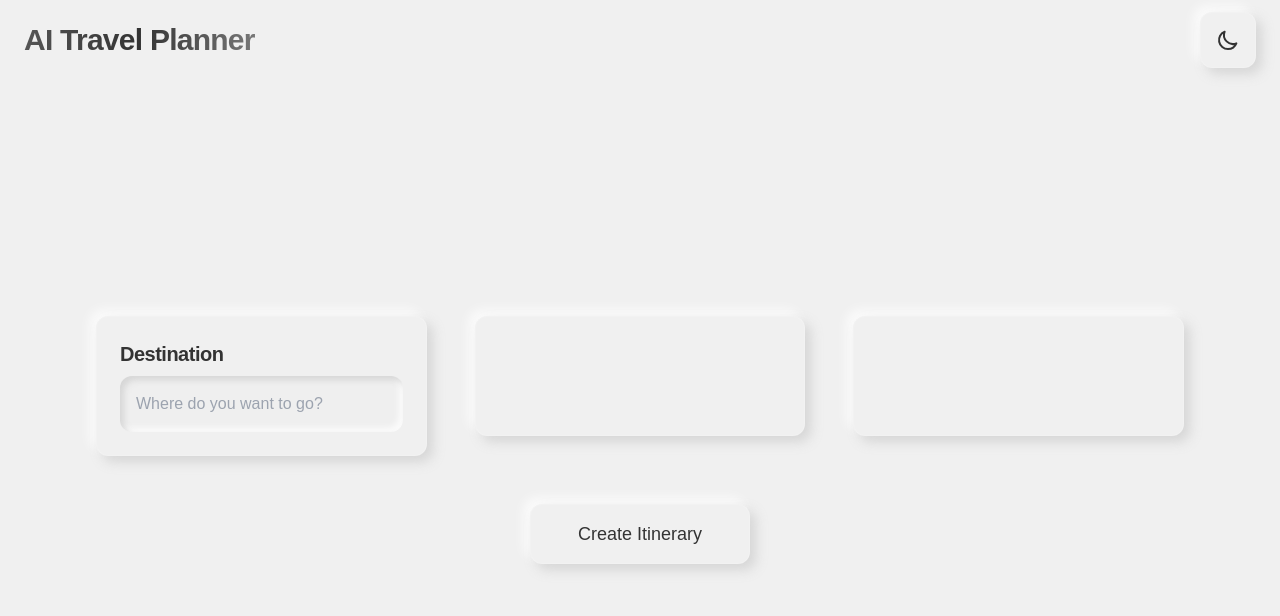
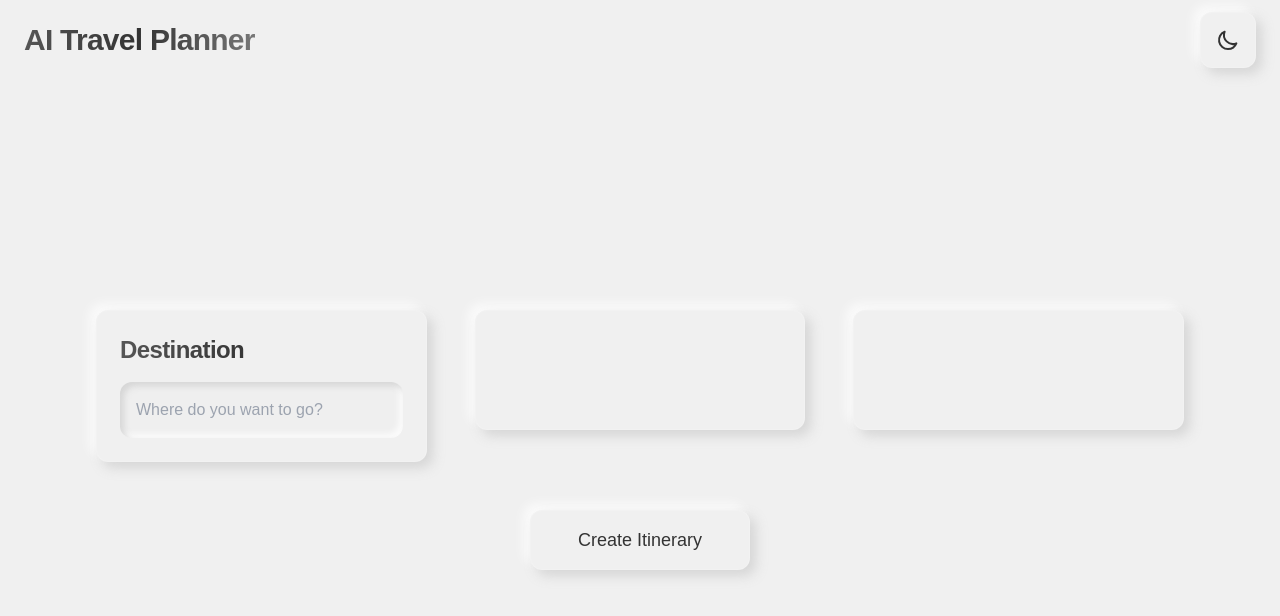
Before and after one commit to sagar-datta/travel-itinerary-ai, a Next.js app: page / in a window 1280 px wide. Both pictures are taken after a click on the button "Begin Your Journey". Shown: the top 616 px of the page. Built offline with nearby package versions, Linux system fonts and the light colour scheme.

Commit message:
Refactor Input component; enhance label styling and spacing for improved visual hierarchy

```diff
--- a/src/app/components/common/Input.tsx
+++ b/src/app/components/common/Input.tsx
@@ -19,9 +19,12 @@ export function Input({
   className = '',
 }: InputProps) {
   return (
-    <div className="flex flex-col gap-2">
-      <label className="text-xl font-bold tracking-tight
-        dark:text-dark-text-primary text-light-text-primary">
+    <div className="flex flex-col gap-4">
+      <label className="text-2xl font-black tracking-tight
+        bg-gradient-to-r
+        dark:from-dark-accent-primary dark:via-dark-text-primary dark:to-dark-accent-secondary
+        from-light-accent-primary via-light-text-primary to-light-accent-secondary
+        bg-clip-text text-transparent">
         {label}
       </label>
       <input
```
